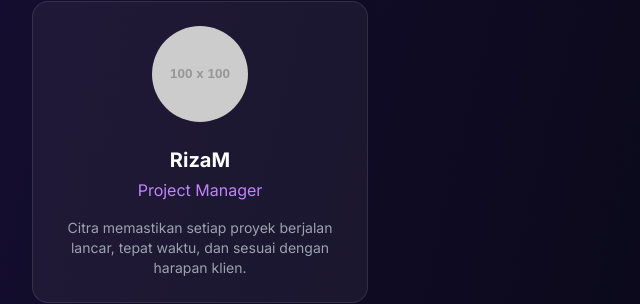
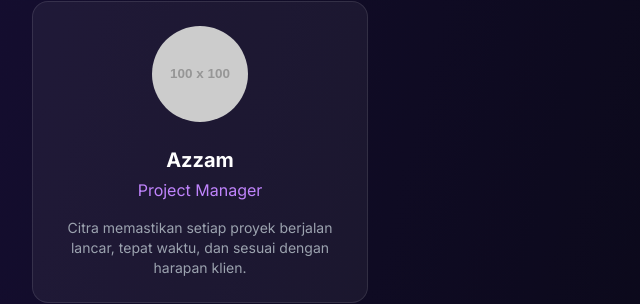
Before and after one commit to xue-yuki/xipplg5_03_studiocode, a plain HTML site: page index.html in a window 1280 px wide. Shown: the part 1787-2091 px from the top of the page, 64-704 px from the left. Drawn offline with nearby package versions, Linux system fonts and the light colour scheme; placeholder pictures from the web are drawn by us.

Commit message:
penambahan anggota 2

```diff
--- a/index.html
+++ b/index.html
@@ -224,7 +224,7 @@
                         </div>
                         <div class="card-3d bg-white/5 border border-white/10 rounded-2xl p-6 text-center">
                             <img class="w-24 h-24 rounded-full mx-auto" src="https://placehold.co/100x100/10B981/FFFFFF?text=CL" alt="Foto profil Citra Lestari" onerror="this.onerror=null;this.src='https://placehold.co/100x100/10B981/FFFFFF?text=CL';">
-                            <h3 class="mt-6 text-xl font-semibold text-white">RizaM</h3>
+                            <h3 class="mt-6 text-xl font-semibold text-white">Azzam</h3>
                             <p class="mt-1 text-purple-400">Project Manager</p>
                             <p class="mt-4 text-gray-400 text-sm">Citra memastikan setiap proyek berjalan lancar, tepat waktu, dan sesuai dengan harapan klien.</p>
                         </div>
```
